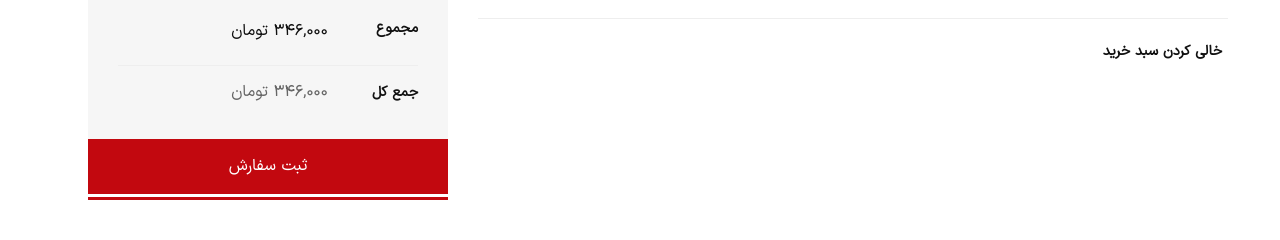
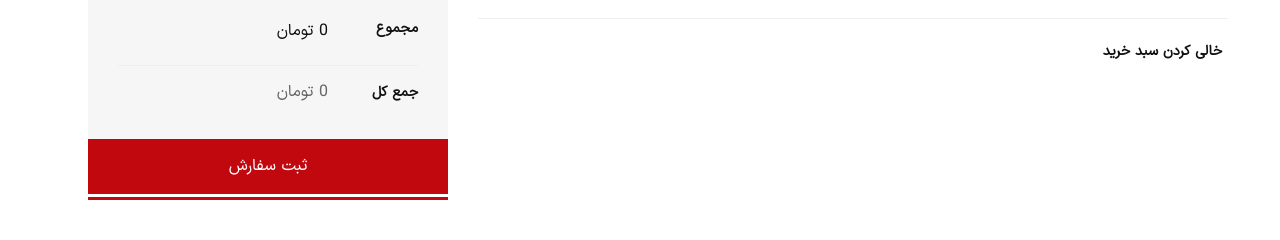
Before and after one commit to BrilliantPhoenix2024/E-Commerce-Website, a Django app: page /cart/ in a window 1280 px wide. Shown: the part 429-669 px from the top of the page. Run offline with Django 4.2, Linux system fonts and the light colour scheme; parts of the project's set-up code (start-up, migrations or seed data) failed here and were passed over; some libraries are stand-ins or nearby versions; some web fonts are replaced.

Commit message:
Modify 'cart_detail' Template & 'def get_total_price()' to sum of the cart Price

```diff
--- a/cart/cart.py
+++ b/cart/cart.py
@@ -70,6 +70,5 @@ class Cart:
 
     def get_total_price(self):
         product_ids = self.cart.keys()
-        products = Product.objects.filter(id__in=product_ids)
 
-        return sum(product.price for product in products)
+        return sum(item['quantity'] * item['product_obj'].price for item in self.cart.values())
--- a/cart/templates/cart/cart_detail.html
+++ b/cart/templates/cart/cart_detail.html
@@ -107,7 +107,7 @@
                                             <span>مجموع</span>
                                         </div>
                                         <div class="cart-calculator__item--value">
-                                            <span>۳۴۶,۰۰۰ تومان</span>
+                                            <span>{{ cart.get_total_price }} تومان</span>
                                         </div>
                                     </div>
                                     <div class="cart-calculator__item order-total">
@@ -116,7 +116,7 @@
                                         </div>
                                         <div class="cart-calculator__item--value">
                                                 <span class="product-price-wrapper">
-                                                    <span class="money">۳۴۶,۰۰۰ تومان</span>
+                                                    <span class="money">{{ cart.get_total_price }} تومان</span>
                                                 </span>
                                         </div>
                                     </div>
```
